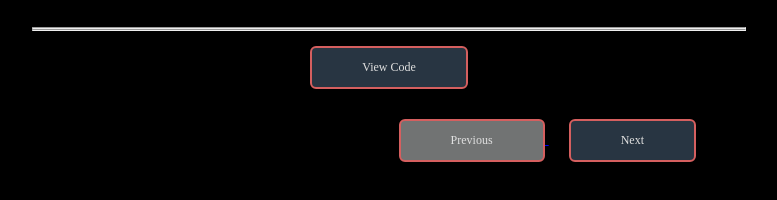
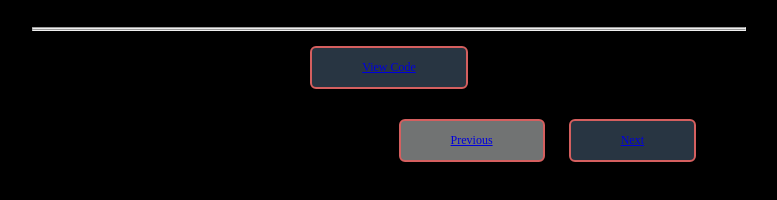
Before and after one commit to vivekankit198/webAssignment9VivekAnkit, a plain HTML site: page task2.html in a window 1280 px wide. Shown: the part 1702-1902 px from the top of the page, without its empty margins (251-1028 px from the left). Drawn offline with Linux system fonts and the light colour scheme.

Commit message:
Update task2.html

```diff
--- a/task2.html
+++ b/task2.html
@@ -185,24 +185,18 @@
 
   <div>
     <div style="text-align: center; padding: 15px;">
-      <a href="https://github.com/vivekankit198/webAssignment9VivekAnkit">
         <button>
-          View Code
+          <a href="https://github.com/vivekankit198/webAssignment9VivekAnkit">View Code </a>
         </button>
-      </a>
     </div>
 
     <div style="text-align: right; padding: 15px 50px;">
-      <a href="https://vivekankit198.github.io/webAssignment9VivekAnkit/">
         <button style="background-color: rgb(122, 124, 124);">
-          Previous
+           <a href="https://vivekankit198.github.io/webAssignment9VivekAnkit/">Previous </a>
         </button>
-      </a>
-      <a href="https://vivekankit198.github.io/webAssignment9VivekAnkit/task3.html">
         <button style="margin-left: 20px;">
-          Next
+          <a href="https://vivekankit198.github.io/webAssignment9VivekAnkit/task3.html"> Next </a>
         </button>
-      </a>
     </div>
   </div>
 
```
